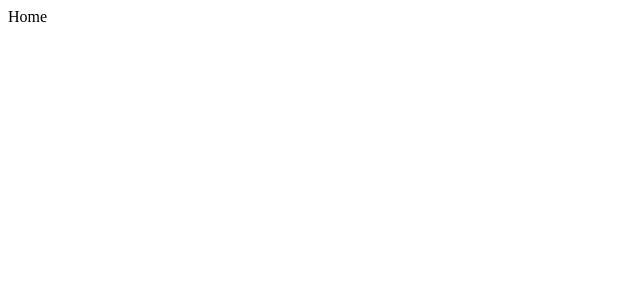
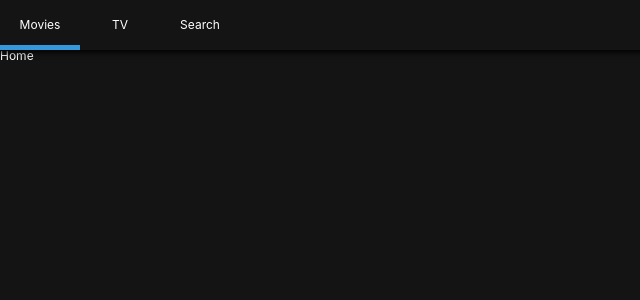
Before and after one commit to qpthedev/react-movie-app-ms, a React (Create React App) app: page / in a window 1280 px wide. Shown: the top 300 px of the page, without its empty margins (0-640 px from the left). Built offline with nearby package versions, Linux system fonts and the light colour scheme.

Commit message:
[Add] Add styled components

```diff
--- a/package.json
+++ b/package.json
@@ -10,7 +10,9 @@
     "react": "^16.13.1",
     "react-dom": "^16.13.1",
     "react-router-dom": "^5.2.0",
-    "react-scripts": "3.4.1"
+    "react-scripts": "3.4.1",
+    "styled-components": "^5.1.1",
+    "styled-reset": "^4.2.1"
   },
   "scripts": {
     "start": "react-scripts start",
--- a/src/Components/App.js
+++ b/src/Components/App.js
@@ -1,11 +1,13 @@
 import React, { Component } from "react";
 import Router from "Components/Router";
+import GlobalStyles from "Components/GlobalStyles";
 
 class App extends Component {
   render() {
     return (
       <>
-        <Router />{" "}
+        <Router />
+        <GlobalStyles></GlobalStyles>
       </>
     );
   }
--- /dev/null
+++ b/src/Components/GlobalStyles.js
@@ -0,0 +1,22 @@
+import { createGlobalStyle } from "styled-components";
+import reset from "styled-reset";
+
+const globalStyles = createGlobalStyle`
+    ${reset};
+    a{
+        text-decoration:none;
+        color:inherit;
+    }
+    *{
+        box-sizing:border-box;
+    }
+    body{
+        font-family:-apple-system, BlinkMacSystemFont, 'Segoe UI', Roboto, Oxygen, Ubuntu, Cantarell, 'Open Sans', 'Helvetica Neue', sans-serif;
+        font-size:12px;
+        background-color:rgba(20, 20, 20, 1);
+        color:white;
+        padding-top:50px;
+    }
+`;
+
+export default globalStyles;
--- /dev/null
+++ b/src/Components/Header.js
@@ -0,0 +1,53 @@
+import React from "react";
+import { Link, withRouter } from "react-router-dom";
+import styled from "styled-components";
+
+const Header = styled.header`
+  color: white;
+  position: fixed;
+  top: 0;
+  left: 0;
+  width: 100%;
+  height: 50px;
+  display: flex;
+  align-items: center;
+  background-color: rgba(20, 20, 20, 0.8);
+  z-index: 10;
+  box-shadow: 0px 1px 5px 2px rgba(0, 0, 0, 0.8);
+`;
+
+const List = styled.ul`
+  display: flex;
+`;
+
+const Item = styled.li`
+  width: 80px;
+  height: 50px;
+  text-align: center;
+  border-bottom: 5px solid
+    ${(props) => (props.current ? "#3498db" : "transparent")};
+  transition: border-bottom 1s ease-in-out;
+`;
+
+const SLink = styled(Link)`
+  height: 50px;
+  display: flex;
+  align-items: center;
+  justify-content: center;
+`;
+
+export default withRouter(({ location: { pathname } }) => (
+  <Header>
+    <List>
+      <Item current={pathname === "/"}>
+        <SLink to="/">Movies</SLink>
+      </Item>
+      <Item current={pathname === "/tv"}>
+        <SLink to="/tv">TV</SLink>
+      </Item>
+      <Item current={pathname === "/search"}>
+        <SLink to="/search">Search</SLink>
+      </Item>
+    </List>
+  </Header>
+));
--- a/src/Components/Router.js
+++ b/src/Components/Router.js
@@ -1,13 +1,25 @@
 import React from "react";
-import { HashRouter as Router, Route } from "react-router-dom";
+import {
+  BrowserRouter as Router,
+  Route,
+  Redirect,
+  Switch,
+} from "react-router-dom";
+import Header from "Components/Header";
 import Home from "Routes/Home";
 import TV from "Routes/TV";
 import Search from "Routes/Search";
 
 export default () => (
   <Router>
-    <Route path="/" exact component={Home}></Route>
-    <Route path="/tv" exact component={TV}></Route>
-    <Route path="/search" exact component={Search}></Route>
+    <>
+      <Header></Header>
+      <Switch>
+        <Route path="/" exact component={Home}></Route>
+        <Route path="/tv" exact component={TV}></Route>
+        <Route path="/search" component={Search}></Route>
+        <Redirect from="*" to="/"></Redirect>
+      </Switch>
+    </>
   </Router>
 );
```
Also changed, not shown: public/manifest.json, 1 other file (tests, documents, lock files or other folders).
